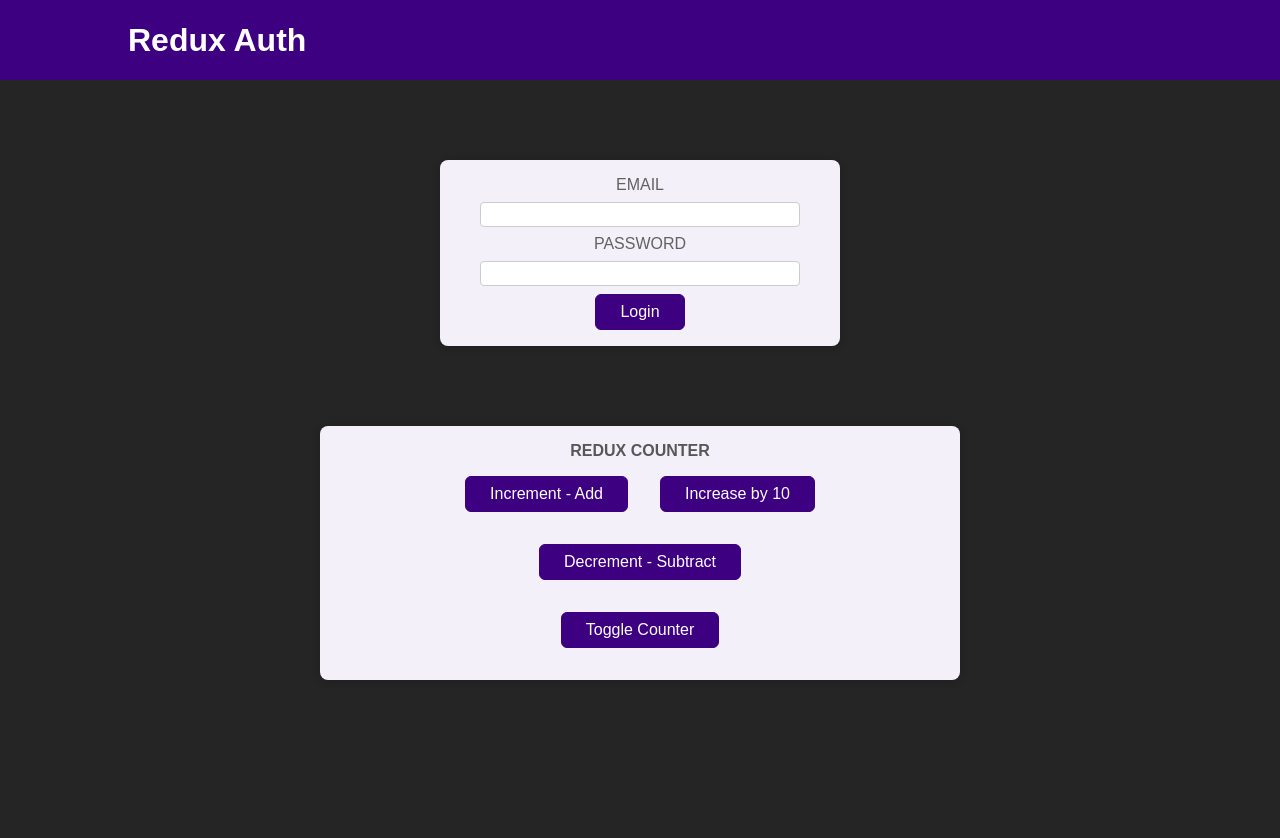
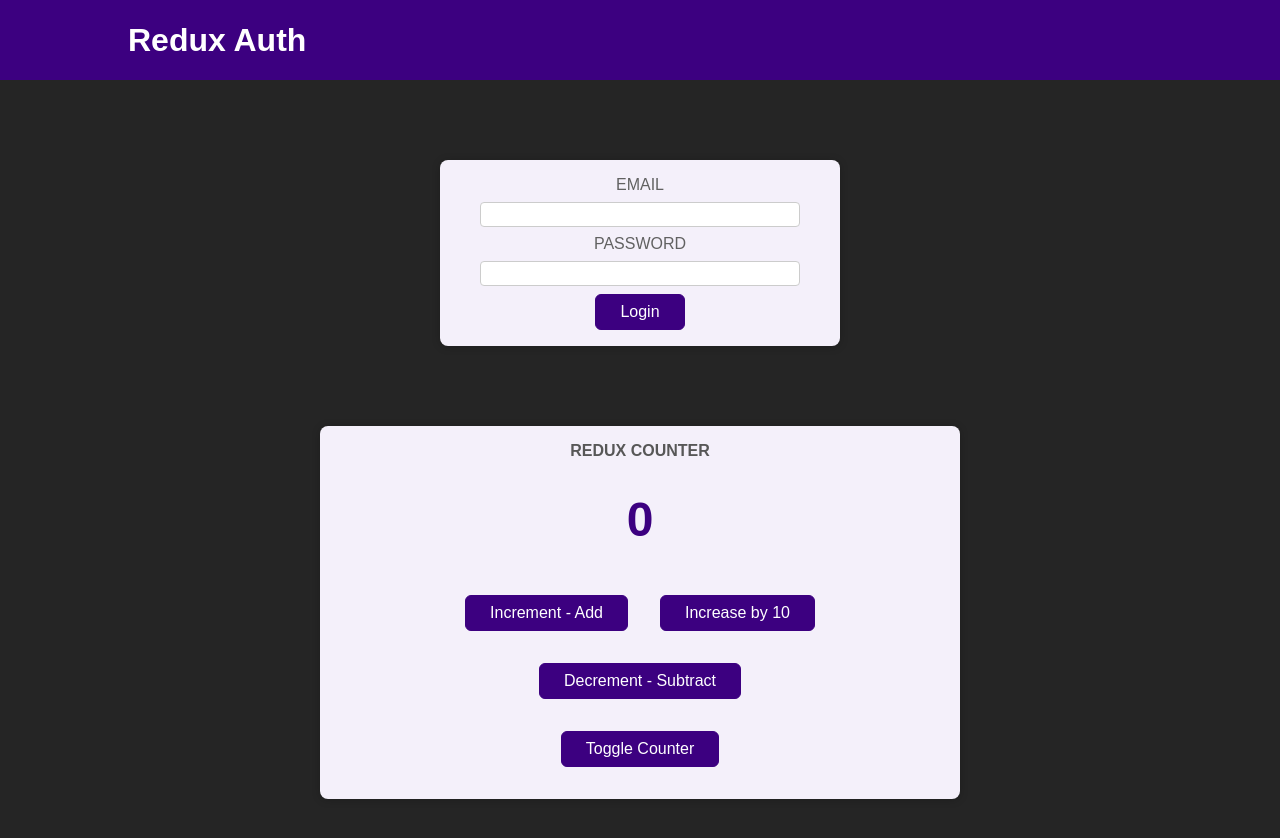
Before and after one commit to RossaMania/counter-app-react-redux, a React (Create React App) app: page / in a window 1280 px wide. Shown: the top 838 px of the page. Before the commit the page ends 800 px from the top, so only its background shows below. Built offline with nearby package versions, Linux system fonts and the light colour scheme.

Commit message:
Changed styling of counter.module.css. Added reducer names to actions in counter.js.

```diff
--- a/src/components/Counter.js
+++ b/src/components/Counter.js
@@ -7,9 +7,9 @@ const Counter = () => {
 
   const dispatch = useDispatch();
 
-  const counter = useSelector((state) => state.counter);
+  const counter = useSelector((state) => state.counter.counter);
 
-  const show = useSelector((state) => state.showCounter);
+  const show = useSelector((state) => state.counter.showCounter);
 
   const handleIncrements = () => {
     dispatch(counterActions.increment());
--- a/src/components/Counter.module.css
+++ b/src/components/Counter.module.css
@@ -16,7 +16,7 @@
 }
 
 .value {
-  font-size: 2rem;
+  font-size: 3rem;
   color: #3c0080;
   margin: 2rem 0;
   font-weight: bold;
```
Also changed, not shown: src/index.js (+8 -8 lines). Lines whose indentation alone changed are shown as unchanged.
